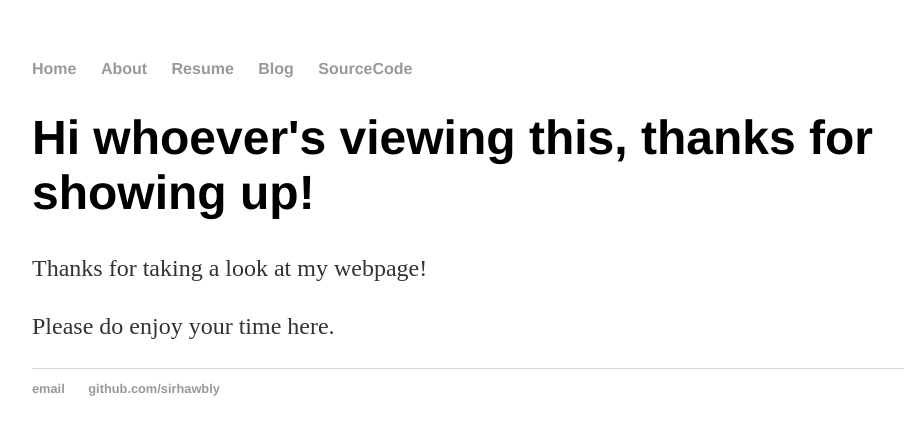
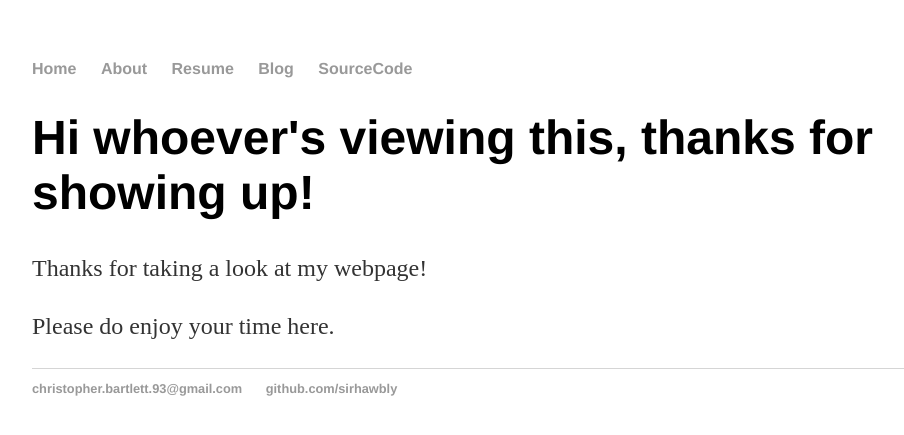
Before and after one commit to SirHawbly/sirhawbly.github.io, a Jekyll site: the page built from index.html, in a window 1280 px wide. Shown: the top 435 px of the page, without its empty margins (160-1064 px from the left). Built offline with Jekyll 4.4.1, drawn with Linux system fonts in a browser that asks for light colours.

Commit message:
renamed email link

```diff
--- a/_layouts/default.html
+++ b/_layouts/default.html
@@ -20,7 +20,7 @@
 		</div><!-- /.container -->
 		<footer>
     		<ul>
-        		<li><a href="mailto:christopher.bartlett.93@gmail.com">email</a></li>
+        		<li><a href="mailto:christopher.bartlett.93@gmail.com">christopher.bartlett.93@gmail.com</a></li>
         		<li><a href="https://github.com/sirhawbly">github.com/sirhawbly</a></li>
 			</ul>
 		</footer>
```
